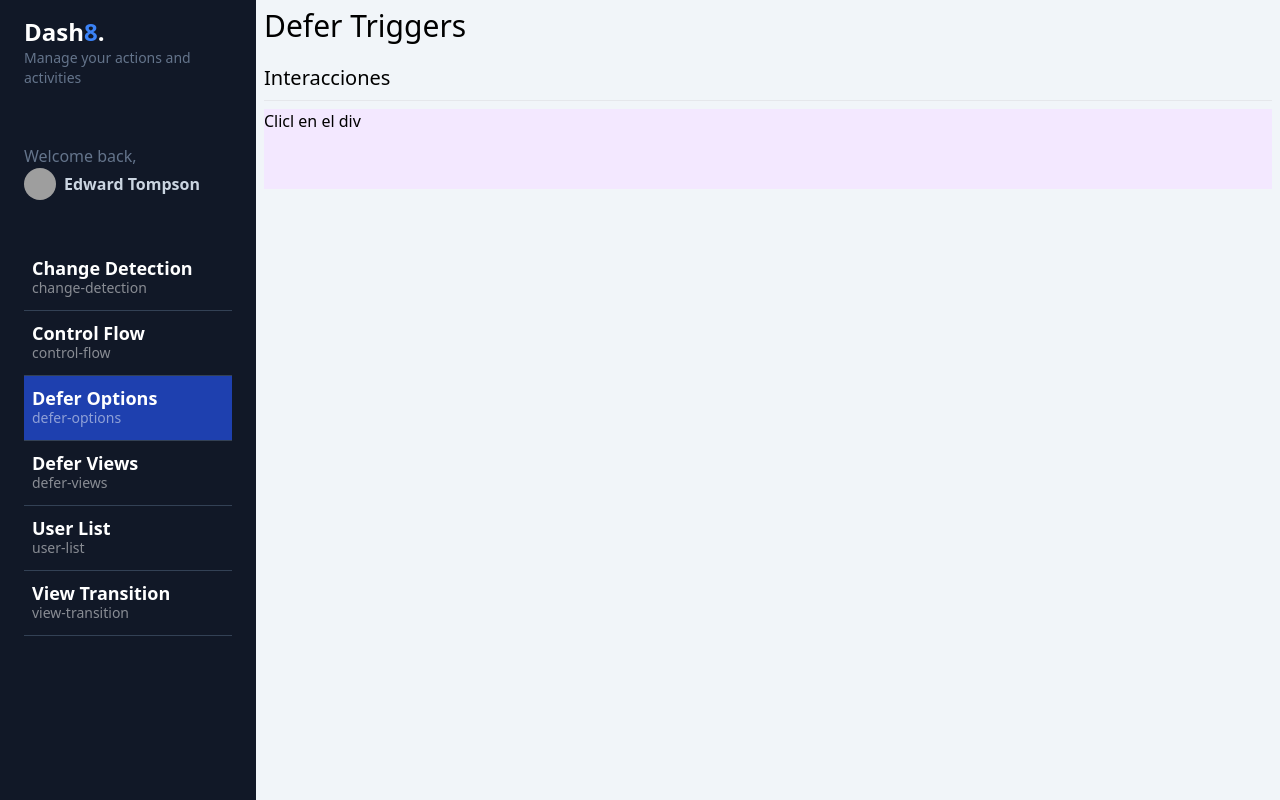
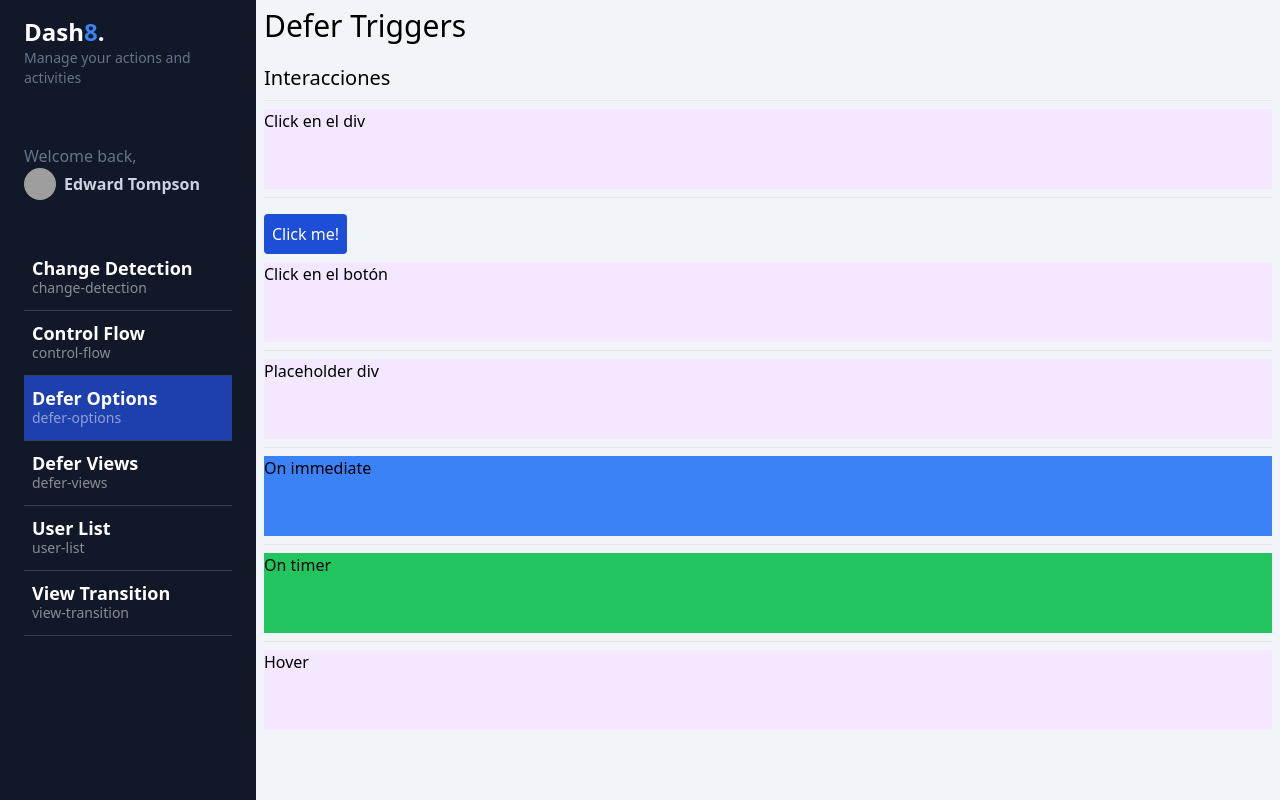
Before and after one commit to JorgeLuisParedes/my-dashboard, an Angular app: page /dashboard/defer-options in a window 1280 px wide. Built offline with nearby package versions, Linux system fonts and the light colour scheme; grey boxes are pictures that could not be loaded.

Commit message:
Defer Triggers - Interacciones - Parte 2

```diff
--- a/src/app/dashboard/pages/defer-options/defer-options.component.html
+++ b/src/app/dashboard/pages/defer-options/defer-options.component.html
@@ -7,6 +7,62 @@
 		<span>On Interaction</span>
 	</app-heavy-loaders-fast>
 	}@placeholder {
+	<div class="w-full h-20 bg-purple-100">Click en el div</div>
+	}
+</section>
+
+<section>
+	<hr class="my-2">
+	<button #btnInteraction class="p-2 bg-blue-700 transition-all rounded text-white my-2">Click me!</button>
+	@defer (on interaction(btnInteraction)) {
+	<app-heavy-loaders-fast cssClass="bg-blue-500 h-20">
+		<span>On Interaction</span>
+	</app-heavy-loaders-fast>
+	}@placeholder {
+	<div class="w-full h-20 bg-purple-100">Click en el botón</div>
+	}
+</section>
+
+<section>
+	<hr class="my-2">
+	@defer (on hover(btnInteraction)) {
+	<app-heavy-loaders-fast cssClass="bg-blue-500 h-20">
+		<span>On Interaction</span>
+	</app-heavy-loaders-fast>
+	}@placeholder {
+	<div class="w-full h-20 bg-purple-100">Placeholder div</div>
+	}
+</section>
+
+<section>
+	<hr class="my-2">
+	@defer (on immediate) {
+	<app-heavy-loaders-fast cssClass="bg-blue-500 h-20">
+		<span>On immediate</span>
+	</app-heavy-loaders-fast>
+	}@placeholder {
 	<div class="w-full h-20 bg-purple-100">Clicl en el div</div>
 	}
 </section>
+
+<section>
+	<hr class="my-2">
+	@defer (on timer(2000)) {
+	<app-heavy-loaders-fast cssClass="bg-green-500 h-20">
+		<span>On timer</span>
+	</app-heavy-loaders-fast>
+	}@placeholder {
+	<div class="w-full h-20 bg-purple-100">2 segundos</div>
+	}
+</section>
+
+<section>
+	<hr class="my-2">
+	@defer (on hover;prefetch on idle) {
+	<app-heavy-loaders-fast cssClass="bg-green-500 h-20">
+		<span>On hover, idle</span>
+	</app-heavy-loaders-fast>
+	}@placeholder {
+	<div class="w-full h-20 bg-purple-100">Hover</div>
+	}
+</section>
```
